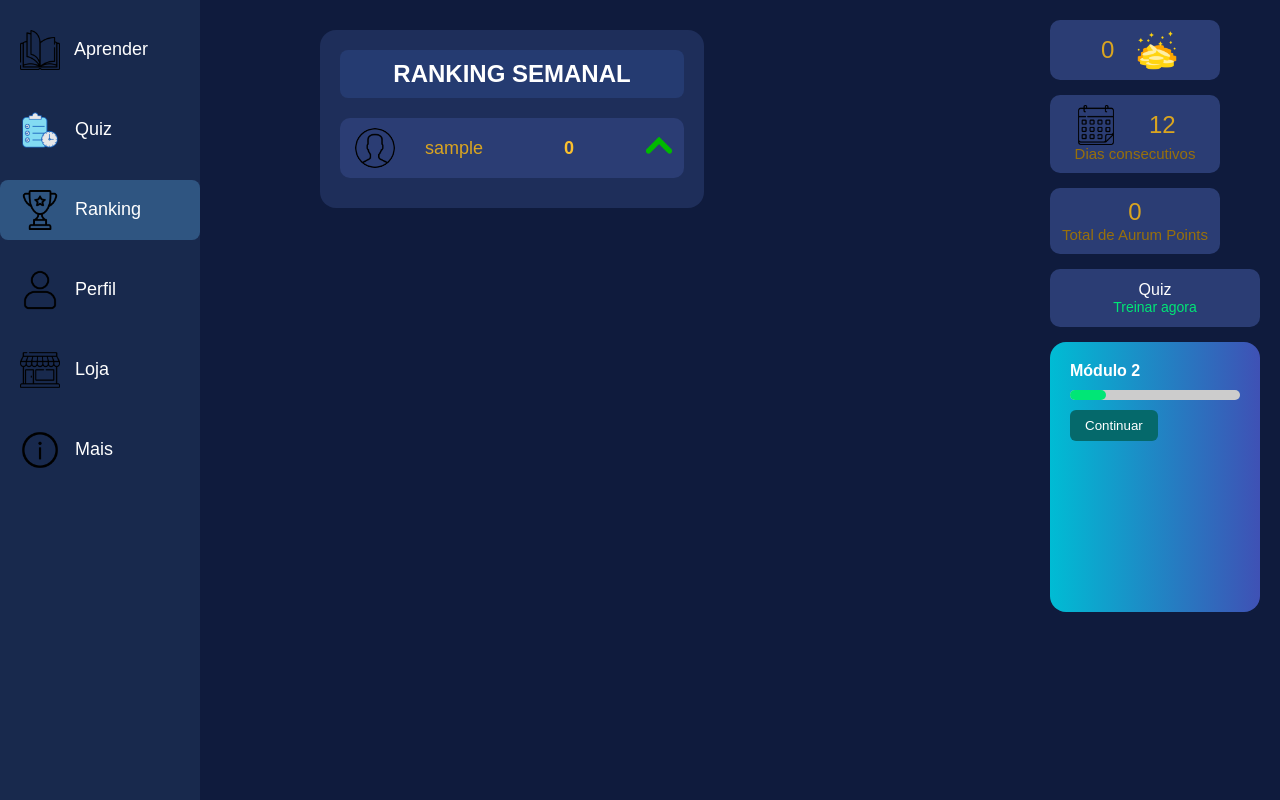
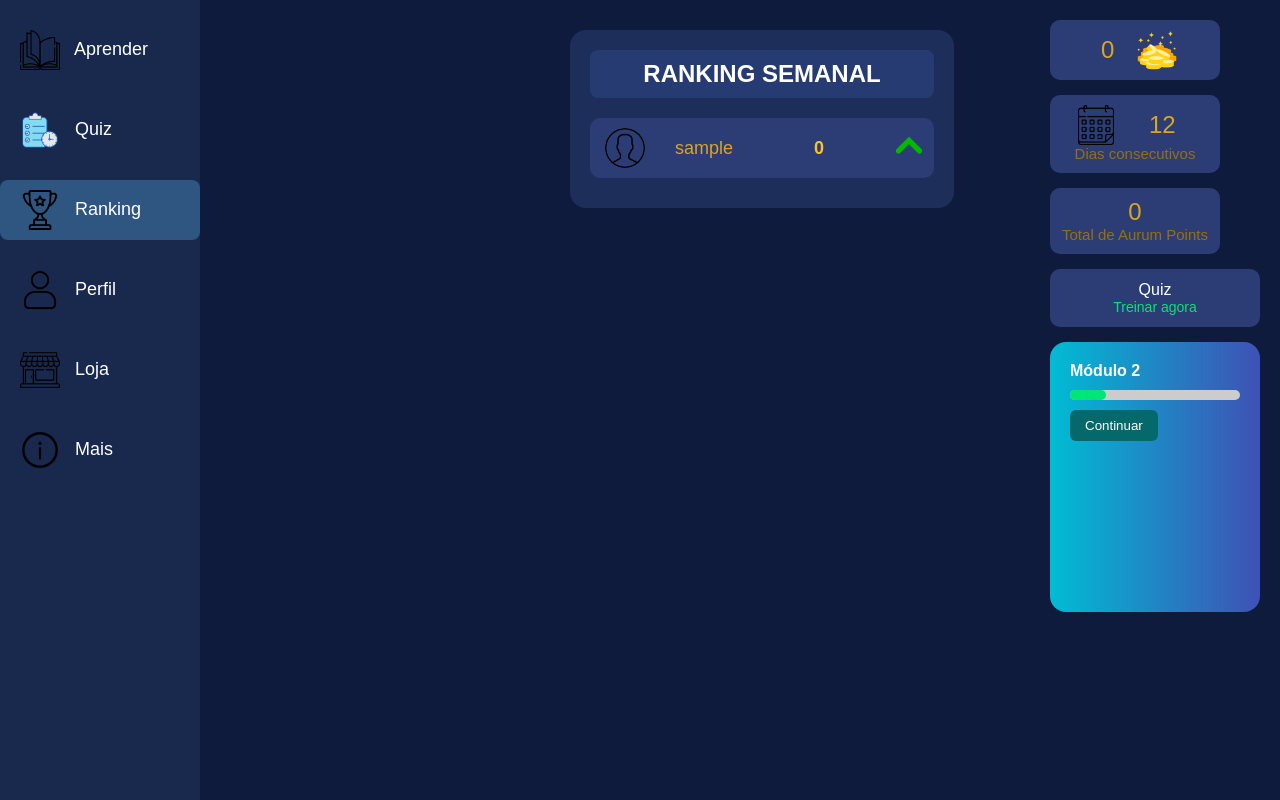
Before and after one commit to gabi-tarifa/AurumProject, a Flask app: page /ranking in a window 1280 px wide. Run offline with Flask 3, Linux system fonts and the light colour scheme; the visitor is signed in with stand-in values (Sample User, id 1); data comes from the database, SQL or seed files in the repository.

Commit message:
teste alteracao tela ranking

```diff
--- a/AurumProject/static/css/aurum.css
+++ b/AurumProject/static/css/aurum.css
@@ -242,6 +242,9 @@ body {
   border-radius: 16px;
   padding: 20px;
   width: 60%;
+  margin-left: 250px;    /* espaço da sidebar esquerda */
+  margin-right: 250px;   /* espaço da barra da direita */
+  padding: 20px;
 }
 
 .ranking-box h1 {
```
